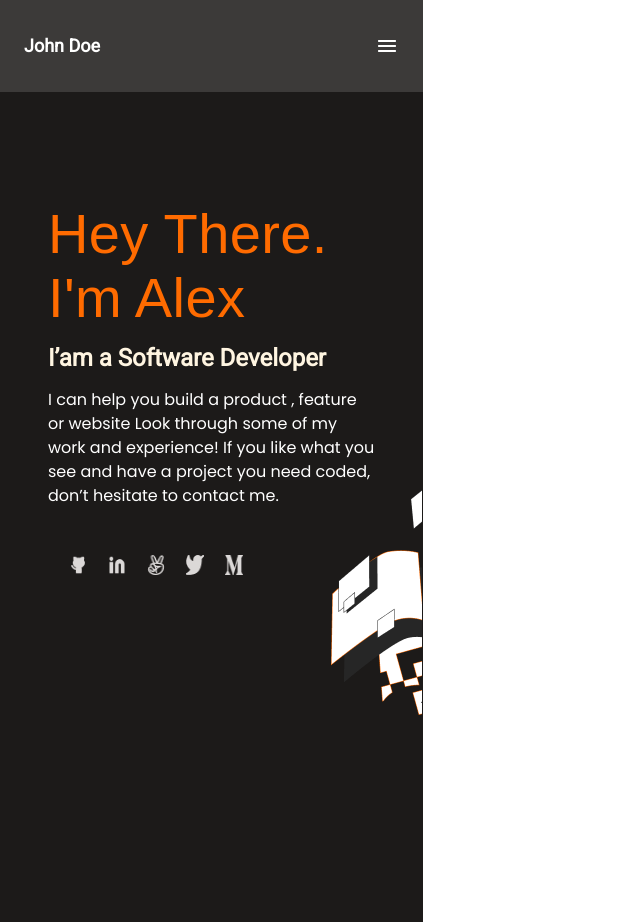
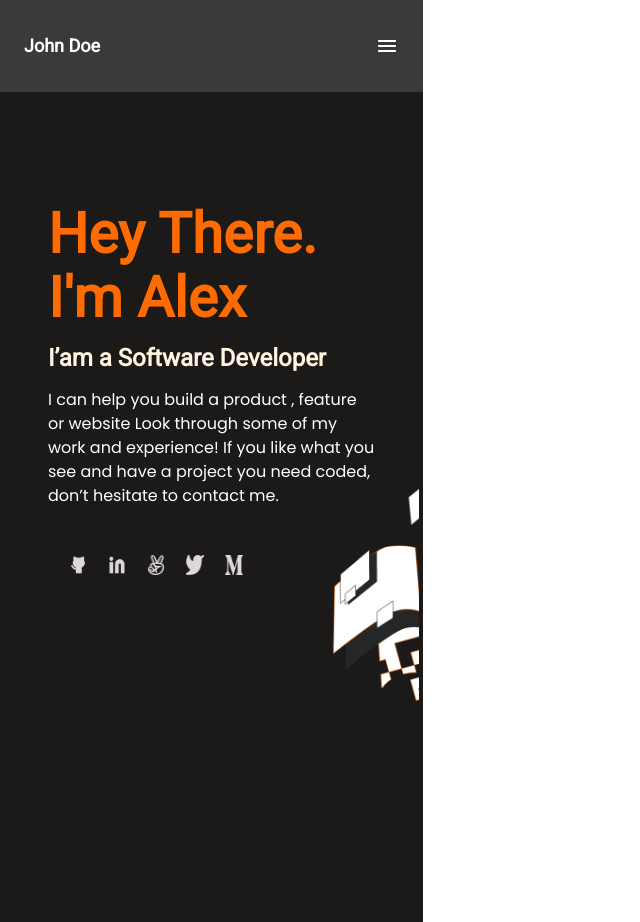
Before and after one commit to egichuhis/my-portfolio, a website: page index.html in a window 1280 px wide. Shown: the whole page, without its empty margins (0-640 px from the left). Drawn offline with Linux system fonts and the light colour scheme; a web font is replaced by a local one.

Commit message:
Fix: PR review changes

```diff
--- a/index.html
+++ b/index.html
@@ -20,10 +20,10 @@
         <section class="headline">
             <h1>Hey There. I'm Alex</h1>
             <h2>I’am a Software Developer</h2>
-            <h3>I can help you build a product , feature or website Look through some of my work and experience! If you
+            <p>I can help you build a product , feature or website Look through some of my work and experience! If you
                 like what you
                 see and have a project you need coded,
-                don’t hesitate to contact me.</h3>
+                don’t hesitate to contact me.</p>
 
             <ul class="socials">
                 <li>
@@ -52,8 +52,9 @@
                     </a>
                 </li>
             </ul>
+            <div class="after-socials">
 
-            <img src="./images/after-socials.png" alt="after-socials-img" class="after-social-img">
+            </div>
 
         </section>
 
--- a/style.css
+++ b/style.css
@@ -62,9 +62,8 @@ body {
 .headline h1 {
   width: 327px;
   height: 124px;
-  font-family: 'Crete Round', sans-serif;
   font-style: normal;
-  font-weight: 400;
+  font-weight: 600;
   font-size: 56px;
   line-height: 64px;
   letter-spacing: 0.37px;
@@ -95,7 +94,7 @@ body {
   margin-top: -40px;
 }
 
-.headline h3 {
+.headline p {
   width: 327px;
   height: 123px;
   font-family: 'Poppins', sans-serif;
@@ -130,12 +129,13 @@ body {
   margin-left: 21px;
 }
 
-.after-socials-img {
+.after-socials {
   order: 5;
+  background-image: url(./images/after-socials.png);
+  background-size: cover;
+  width: 120px;
+  height: 300px;
+  background-position: right;
+  margin-left: 275px;
+  margin-top: -160px;
 }
-
-.after-social-img {
-  order: 5;
-  margin-left: 71%;
-  margin-top: -43%;
-}
```
